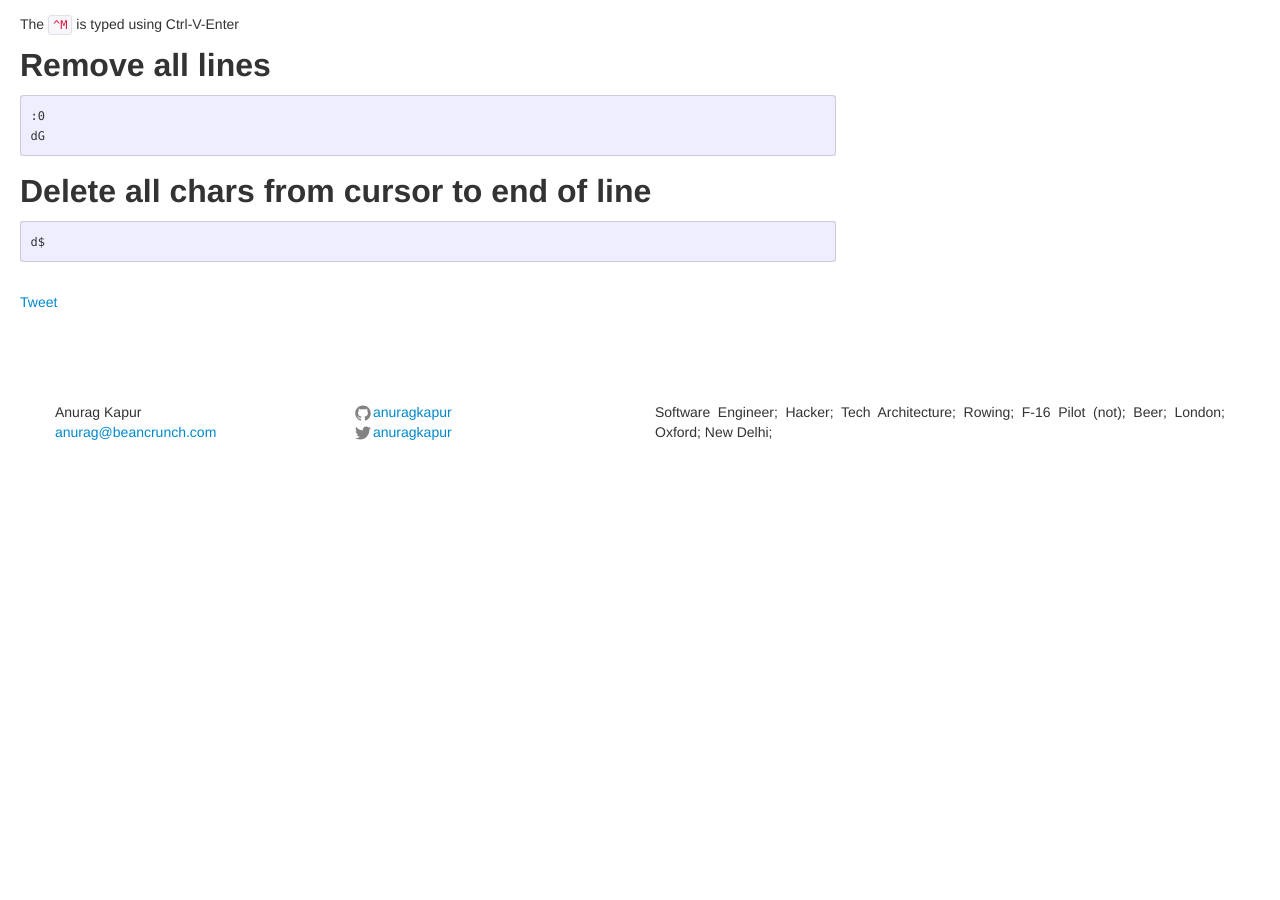
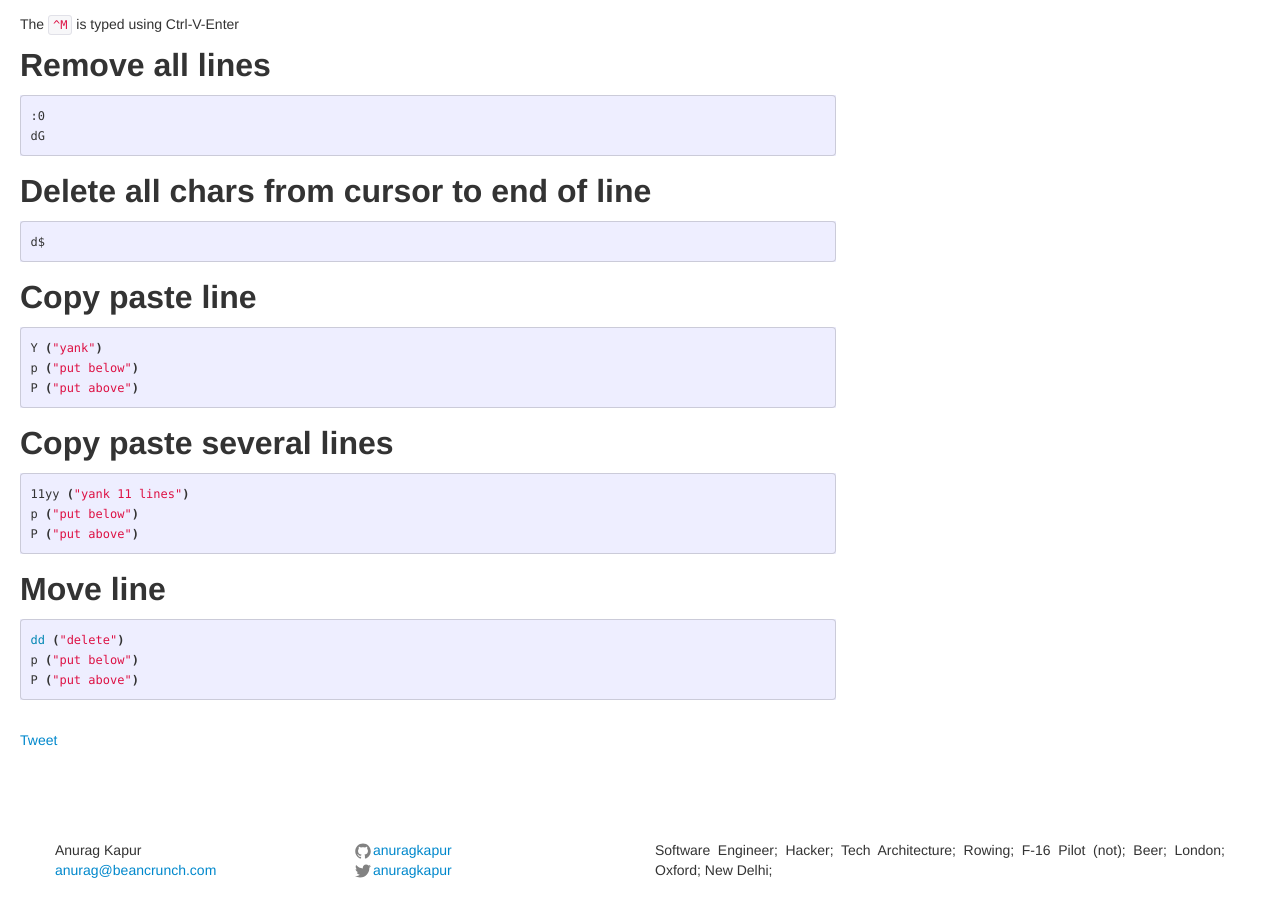
Before and after one commit to anuragkapur/anuragkapur.github.io, a Jekyll site: the page built from blog/cheat-sheets/_posts/2016-03-29-vim-cheat-sheet.md, in a window 1280 px wide and 900 px high, scrolled down 684 px. Built offline with Jekyll 4.4.1, drawn with Linux system fonts in a browser that asks for light colours; comment, search, counter and statistics services are not loaded; before the commit the page ends 1146 px from its top, so only the background shows below that.

Commit message:
Add yank and delete commands

````diff
--- a/blog/cheat-sheets/_posts/2016-03-29-vim-cheat-sheet.md
+++ b/blog/cheat-sheets/_posts/2016-03-29-vim-cheat-sheet.md
@@ -36,3 +36,24 @@ The `^M` is typed using Ctrl-V-Enter
 ## Delete all chars from cursor to end of line
 
     d$
+
+## Copy paste line
+```shell
+Y ("yank")
+p ("put below")
+P ("put above")
+```
+
+## Copy paste several lines
+```shell
+11yy ("yank 11 lines")
+p ("put below")
+P ("put above")
+```
+
+## Move line
+```shell
+dd ("delete")
+p ("put below")
+P ("put above")
+```
````
